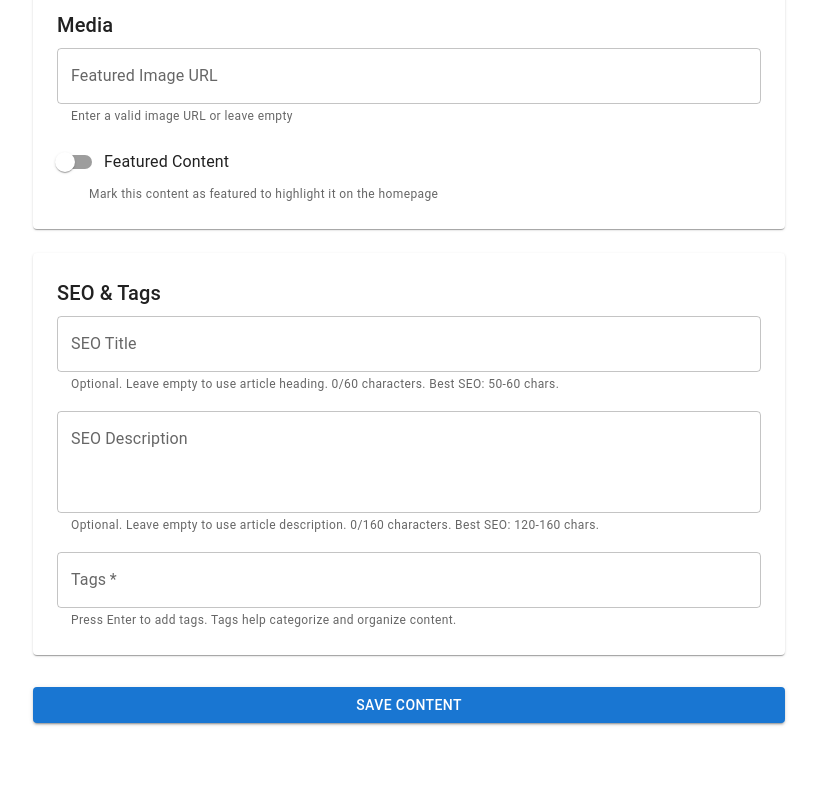
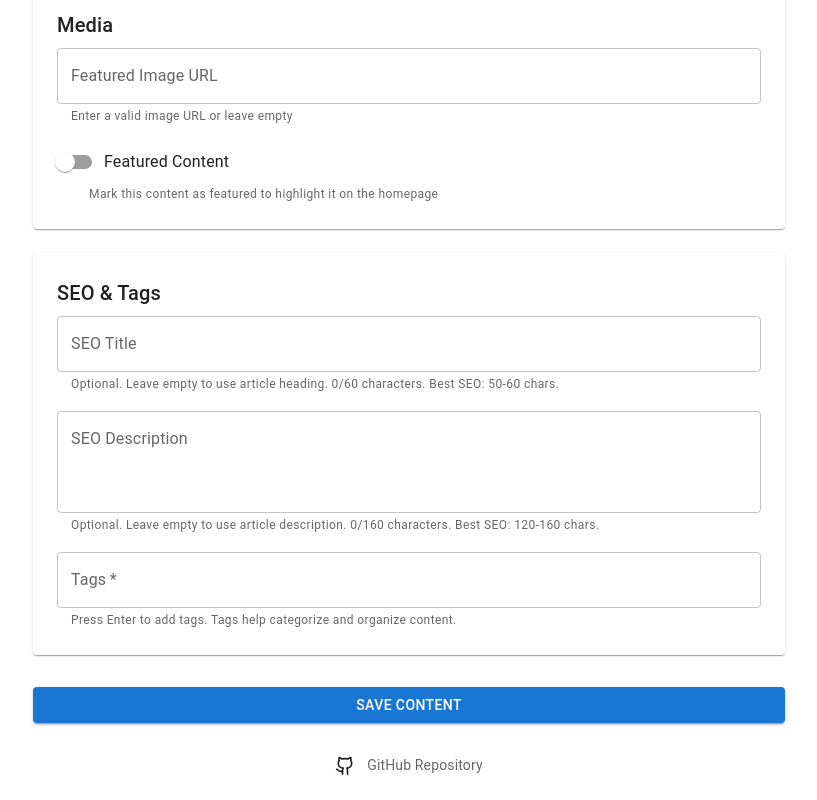
Before and after one commit to RuxinMa/cms-form, a React (Vite) app: page / in a window 1280 px wide. Shown: the part 1462-2262 px from the top of the page, without its empty margins (231-1048 px from the left). Before the commit the page ends 2209 px from the top, so only its background shows below. Built offline with nearby package versions, Linux system fonts and the light colour scheme.

Commit message:
add footer, update test results in README

```diff
--- a/package.json
+++ b/package.json
@@ -18,6 +18,7 @@
     "@hookform/resolvers": "^5.2.2",
     "@mui/icons-material": "^7.3.5",
     "@mui/material": "^7.3.5",
+    "lucide-react": "^0.553.0",
     "react": "^19.1.1",
     "react-dom": "^19.1.1",
     "react-hook-form": "^7.66.0",
--- a/src/components/CMSForm.tsx
+++ b/src/components/CMSForm.tsx
@@ -1,7 +1,7 @@
 import { useState } from 'react';
 import { useForm } from 'react-hook-form';
 import { zodResolver } from '@hookform/resolvers/zod';
-import { Box, Button, Typography, Alert, CircularProgress, Paper } from '@mui/material';
+import { Box, Button, Typography, Alert, CircularProgress, Paper, Link } from '@mui/material';
 import { cmsFormSchema } from '../schemas/cms.schema';
 import type { CMSFormData, CMSContentData } from '../types/cms.types';
 import { BasicInfoFields } from './FormFields/BasicInfoFields';
@@ -9,6 +9,7 @@ import { ContentFields } from './FormFields/ContentFields';
 import { MetadataFields } from './FormFields/MetadataFields';
 import { MediaFields } from './FormFields/MediaFields';
 import { SEOFields } from './FormFields/SEOFields';
+import { Github } from 'lucide-react';
 
 export interface CMSFormProps {
   onSubmit: (data: CMSFormData) => Promise<CMSContentData>;
@@ -235,6 +236,31 @@ export function CMSForm({ onSubmit, initialData }: CMSFormProps) {
           </Alert>
         )}
       </form>
+
+      <footer>
+        <Box
+          sx={{
+            mt: 4,
+            display: 'flex',
+            justifyContent: 'center',
+            alignItems: 'center',
+            gap: 1.5,
+            flexWrap: 'wrap',
+          }}
+        >
+          <Github data-testid="github-icon" size={20} />
+          <Link
+            href="https://github.com/RuxinMa/cms-form"
+            target="_blank"
+            rel="noopener noreferrer"
+            underline="hover"
+            color="text.secondary"
+            sx={{ fontSize: '0.875rem' }}
+          >
+            GitHub Repository
+          </Link>
+        </Box>
+      </footer>
     </Box>
   );
 }
```
Also changed, not shown: 2 other files (tests, documents, lock files or other folders).
